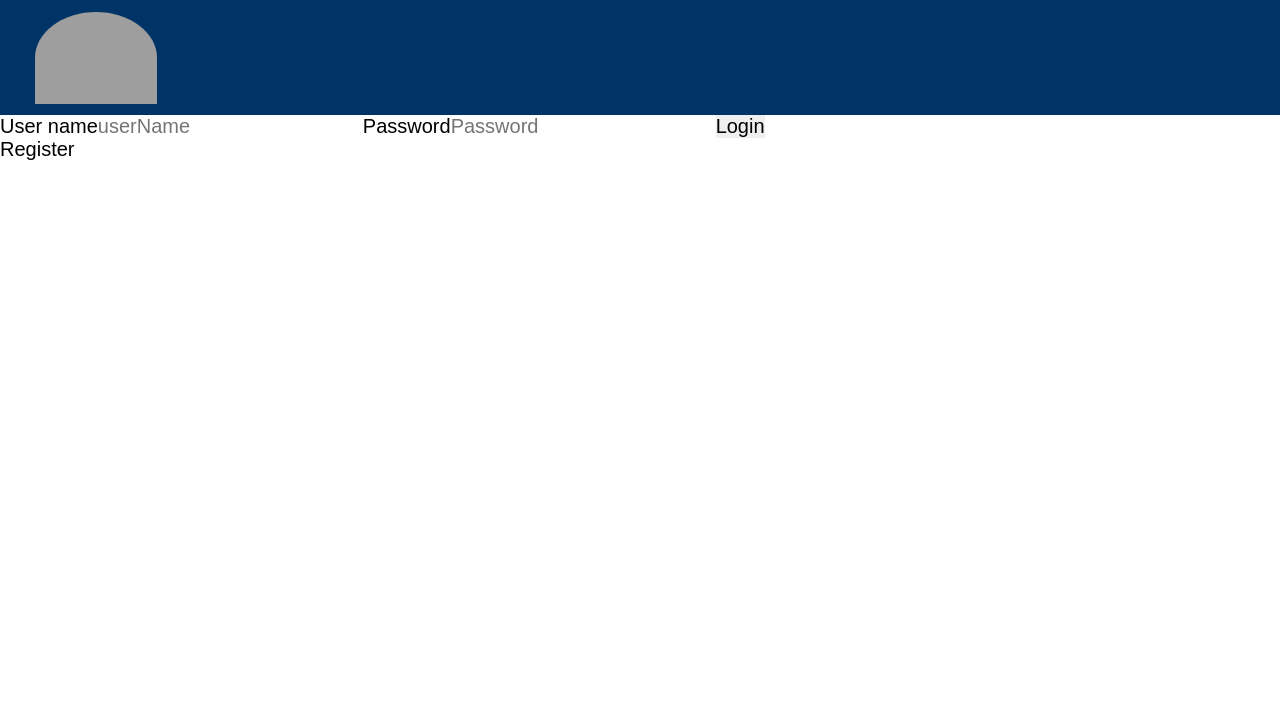
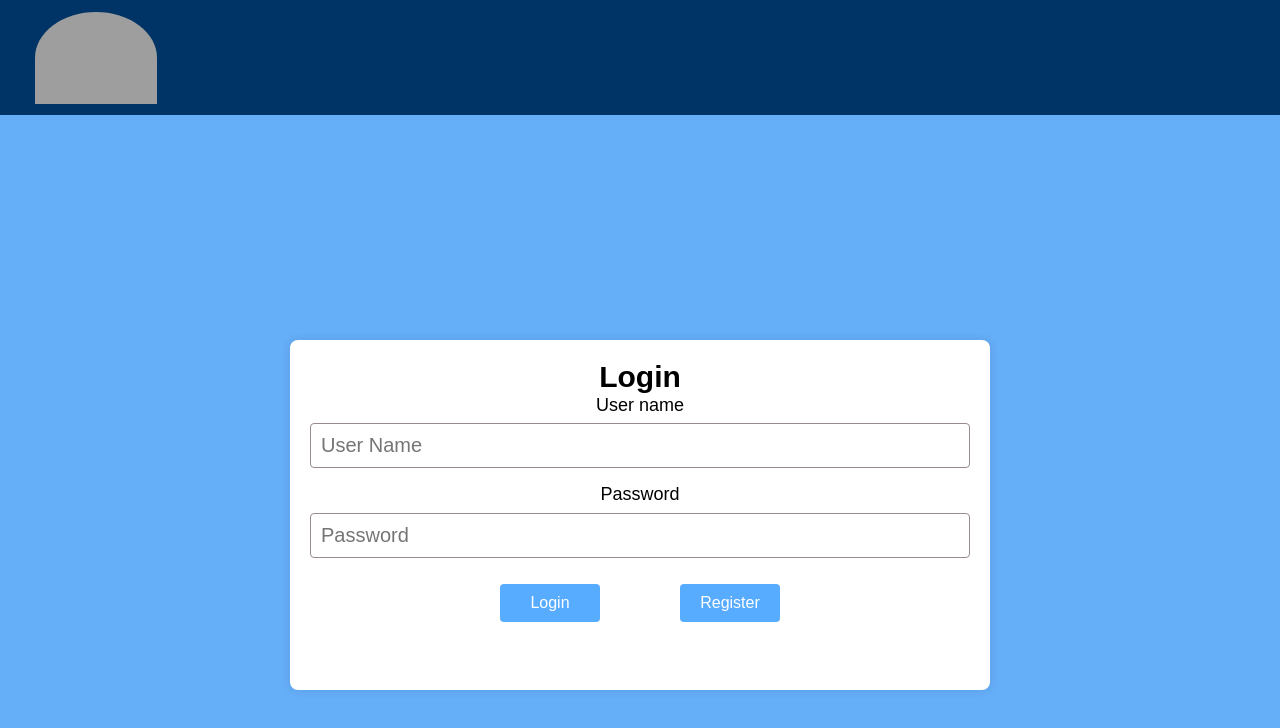
Before and after one commit to haisehi/BookingTrainTicketWebServer-ui, a React (Create React App) app: page / in a window 1280 px wide. Shown: the top 728 px of the page. Built offline with nearby package versions, Linux system fonts and the light colour scheme; no server answers; grey boxes are pictures that could not be loaded; a web font is replaced by a local one.

Commit message:
build scss login and register

```diff
--- a/src/layout/loginLayout/LoginLayout.module.scss
+++ b/src/layout/loginLayout/LoginLayout.module.scss
@@ -5,11 +5,7 @@
     display: flex;
     height: 100vh;
 }
-.sideBar{
-    width: 15%;
-    height: 100%;
-    background-color: rgb(220, 242, 245);
+
+.content{
+    width: 100%;
 }
-.content{
-    width: 85%;
-}
--- a/src/layout/loginLayout/index.js
+++ b/src/layout/loginLayout/index.js
@@ -1,7 +1,6 @@
 import classNames from "classnames/bind";
 
 import Header from '../header'
-import SideBar from '../sideBar'
 import styles from "./LoginLayout.module.scss"
 
 const cx = classNames.bind(styles)
--- a/src/pages/Login/Login.module.scss
+++ b/src/pages/Login/Login.module.scss
@@ -0,0 +1,68 @@
+// Login.module.scss
+
+.login-container {
+    display: flex;
+    justify-content: center; /* Canh giữa theo chiều ngang */
+    align-items: center; /* Canh giữa theo chiều dọc */
+    height: 100vh; /* Chiều cao 100% của viewport */
+    width: 100%;
+    background-color: rgb(101, 174, 248);
+  }
+
+  .login-form {
+    background-color: white;
+    border-radius: 8px;
+    padding: 20px;
+    box-shadow: 0 0 10px rgba(0, 0, 0, 0.1);
+    width: 700px;
+    height: 350px;
+    text-align: center;
+  }
+
+  .login-label {
+    font-size: 18px;
+    margin-bottom: 8px;
+    display: block;
+  }
+
+  .login-input {
+    width: 100%;
+    padding: 10px;
+    margin-bottom: 16px;
+    border: 1px solid #998b8b;
+    border-radius: 4px;
+  }
+
+  .login-button {
+    background-color: rgba(30, 143, 255, 0.742);
+    color: white;
+    border: none;
+    border-radius: 4px;
+    padding: 10px 20px;
+    cursor: pointer;
+    font-size: 16px;
+    transition: background-color 0.3s;
+    margin: 10px 40px;
+    width: 100px;
+  }
+
+  .login-button:hover {
+    background-color: #0056b3; /* Màu khi hover */
+  }
+
+  .login-link {
+    margin-top: 16px;
+    text-align: center;
+    font-size: 14px;
+    color: white;
+    text-decoration: none;
+  }
+
+  .login-link a {
+    color: white;
+    text-decoration: underline;
+  }
+
+  .login-link a:hover {
+    text-decoration: none;
+  }
--- a/src/pages/Login/index.js
+++ b/src/pages/Login/index.js
@@ -5,6 +5,8 @@ import { Link, useNavigate } from "react-router-dom";
 import { useState } from "react";
 import { loginUserAdmin } from "../../redux/apiRequest";
 import { useDispatch } from "react-redux";
+
+const cx = classNames.bind(styles)
 
 function Login() {
     const [userName, setUsername] = useState("")
@@ -21,15 +23,30 @@ function Login() {
         loginUserAdmin(newUser, dispatch, navigate)
     }
     return (
-        <div>
-            <form onSubmit={handleSubmit}>
-                <label>User name</label>
-                <input placeholder="userName" name="userName" type="tex" onChange={(e) => { setUsername(e.target.value) }} />
-                <label>Password</label>
-                <input placeholder="Password" name="password" type="password" onChange={(e) => { setPassword(e.target.value) }} />
-                <button type="submit">Login</button>
+        <div className={cx('login-container')}>
+            <form className={cx('login-form')} onSubmit={handleSubmit}>
+                <h2>Login</h2>
+                <label className={cx('login-label')}>User name</label>
+                <input
+                    className={cx('login-input')}
+                    placeholder="User Name"
+                    name="userName"
+                    type="text"
+                    onChange={(e) => setUsername(e.target.value)}
+                />
+                <label className={cx('login-label')}>Password</label>
+                <input
+                    className={cx('login-input')}
+                    placeholder="Password"
+                    name="password"
+                    type="password"
+                    onChange={(e) => setPassword(e.target.value)}
+                />
+                <button className={cx('login-button')} type="submit">
+                    Login
+                </button>
+                <Link to="/register"><button className={cx('login-button')}>Register</button></Link>
             </form>
-            <Link to="/register">Register</Link>
         </div>
     );
 }
--- a/src/pages/Register/Register.module.scss
+++ b/src/pages/Register/Register.module.scss
@@ -0,0 +1,68 @@
+// Register.module.scss
+
+.register-container {
+    display: flex;
+    justify-content: center; /* Canh giữa theo chiều ngang */
+    align-items: center; /* Canh giữa theo chiều dọc */
+    height: 100vh; /* Chiều cao 100% của viewport */
+    width: 100%;
+    background-color: rgb(101, 174, 248);
+  }
+
+  .register-form {
+    background-color: white;
+    border-radius: 8px;
+    padding: 20px;
+    box-shadow: 0 0 10px rgba(0, 0, 0, 0.1);
+    width: 700px;
+    height: 380px;
+    text-align: center;
+  }
+
+  .register-label {
+    font-size: 18px;
+    margin-bottom: 8px;
+    display: block;
+  }
+
+  .register-input {
+    width: 100%;
+    padding: 10px;
+    margin-bottom: 16px;
+    border: 1px solid #998b8b;
+    border-radius: 4px;
+  }
+
+  .register-button {
+    background-color: rgba(30, 143, 255, 0.742);
+    color: white;
+    border: none;
+    border-radius: 4px;
+    padding: 10px 20px;
+    cursor: pointer;
+    font-size: 16px;
+    transition: background-color 0.3s;
+    margin: 10px 40px;
+    width: 100px;
+  }
+
+  .register-button:hover {
+    background-color: #0056b3; /* Màu khi hover */
+  }
+
+  .register-link {
+    margin-top: 16px;
+    text-align: center;
+    font-size: 14px;
+    color: white;
+    text-decoration: none;
+  }
+
+  .register-link a {
+    color: white;
+    text-decoration: underline;
+  }
+
+  .register-link a:hover {
+    text-decoration: none;
+  }
--- a/src/pages/Register/index.js
+++ b/src/pages/Register/index.js
@@ -1,39 +1,60 @@
 import classNames from "classnames/bind";
-import styles from "./Register.module.scss"
+import styles from "./Register.module.scss"; // Import file SCSS của trang đăng ký
+
 import { Link, useNavigate } from "react-router-dom";
 import { useState } from "react";
+import { registerUser } from "../../redux/apiRequest";
 import { useDispatch } from "react-redux";
-import { registerUser } from "../../redux/apiRequest";
+
+const cx = classNames.bind(styles);
 
 function Register() {
-    const [email, setEmail] = useState("")
-    const [userName, setUsername] = useState("")
-    const [password, setPassword] = useState("")
-    const dispatch = useDispatch()
-    const navigate = useNavigate()
+    const [userName, setUsername] = useState("");
+    const [email, setEmail] = useState("");
+    const [password, setPassword] = useState("");
+    const dispatch = useDispatch();
+    const navigate = useNavigate();
 
     const handleSubmit = (e) => {
-        e.preventDefault()
+        e.preventDefault();
         const newUser = {
             userName: userName,
-            email:email,
-            password: password
-        }
-        registerUser(newUser,dispatch,navigate)
-    };
+            email: email,
+            password: password,
+        };
+        registerUser(newUser, dispatch, navigate);
+    }
 
     return (
-        <div>
-            <form onSubmit={handleSubmit}>
-                <label>User name</label>
-                <input placeholder="User Name" type="tex" onChange={(e) => { setUsername(e.target.value) }} />
-                <label>Email</label>
-                <input placeholder="Email" type="tex" onChange={(e) => { setEmail(e.target.value) }} />
-                <label>Password</label>
-                <input placeholder="Password" type="password" onChange={(e) => { setPassword(e.target.value) }} />
-                <button type="submit">Register</button>
+        <div className={cx('register-container')}>
+            <form className={cx('register-form')} onSubmit={handleSubmit}>
+                <h2>Register</h2>
+                <label className={cx('register-label')}>User name</label>
+                <input
+                    className={cx('register-input')}
+                    placeholder="User Name"
+                    type="text"
+                    onChange={(e) => setUsername(e.target.value)}
+                />
+                <label className={cx('register-label')}>Email</label>
+                <input
+                    className={cx('register-input')}
+                    placeholder="Email"
+                    type="text"
+                    onChange={(e) => setEmail(e.target.value)}
+                />
+                <label className={cx('register-label')}>Password</label>
+                <input
+                    className={cx('register-input')}
+                    placeholder="Password"
+                    type="password"
+                    onChange={(e) => setPassword(e.target.value)}
+                />
+                <button className={cx('register-button')} type="submit">
+                    Register
+                </button>
+                <Link to="/" className={cx('register-link')}><button className={cx('register-button')} >Login</button></Link>
             </form>
-            <Link to="/">Login</Link>
         </div>
     );
 }
```
